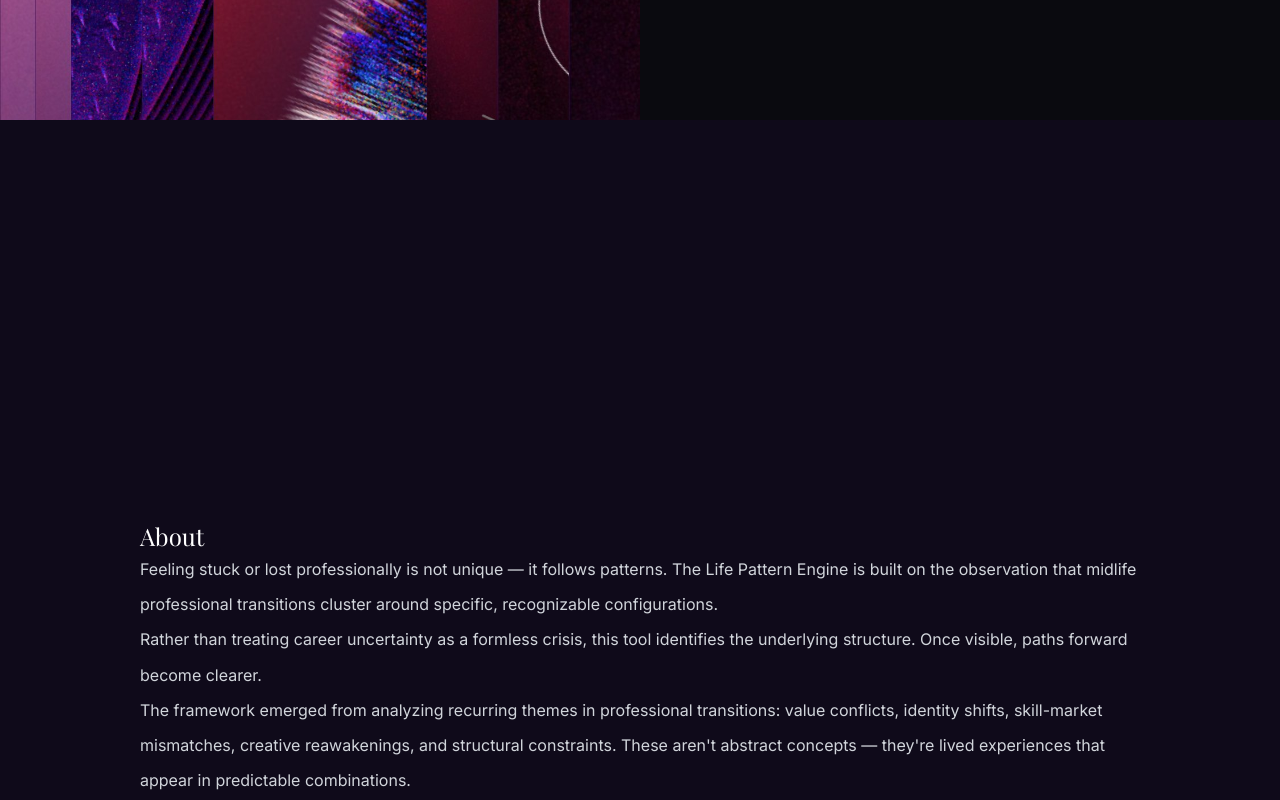
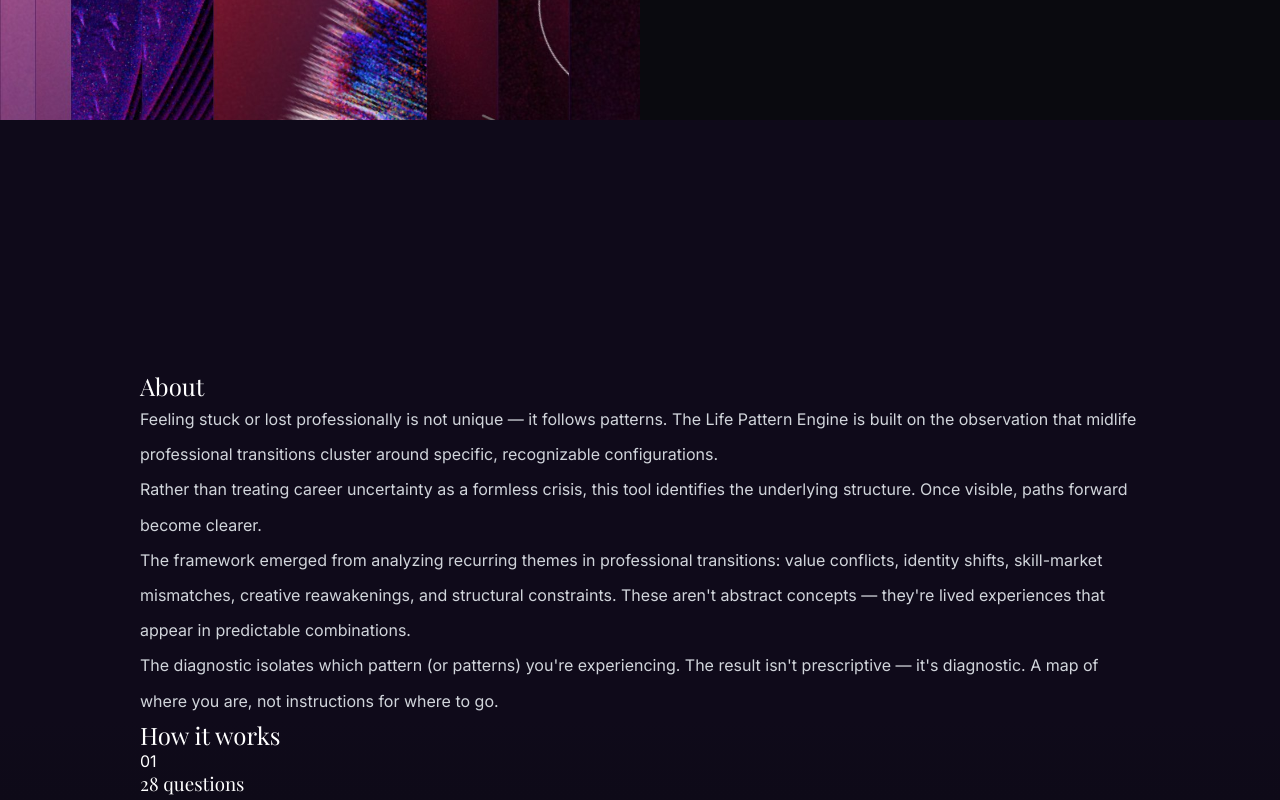
Before and after one commit to lifepatternengine-hub/life-pattern-engine, a Next.js app: page / in a window 1280 px wide. Shown: the part 680-1480 px from the top of the page. Built offline with nearby package versions, Linux system fonts and the light colour scheme; a web font is replaced by a local one.

Commit message:
Update page.tsx

```diff
--- a/app/page.tsx
+++ b/app/page.tsx
@@ -45,7 +45,7 @@ export default function Home() {
         </div>
       </section>
 
-      <section className="pt-[400px] pb-96 px-8 bg-[#0f0a1a]" style={{ color: '#ffffff' }}>
+      <section className="pt-[250px] pb-96 px-8 bg-[#0f0a1a]" style={{ color: '#ffffff' }}>
         <div className="max-w-[1000px] mx-auto">
           <h2 className="text-5xl mb-12" style={{ color: '#ffffff' }}>About</h2>
           <div className="space-y-10 text-lg font-light" style={{ color: '#d1d5db', lineHeight: '2.2' }}>
```
